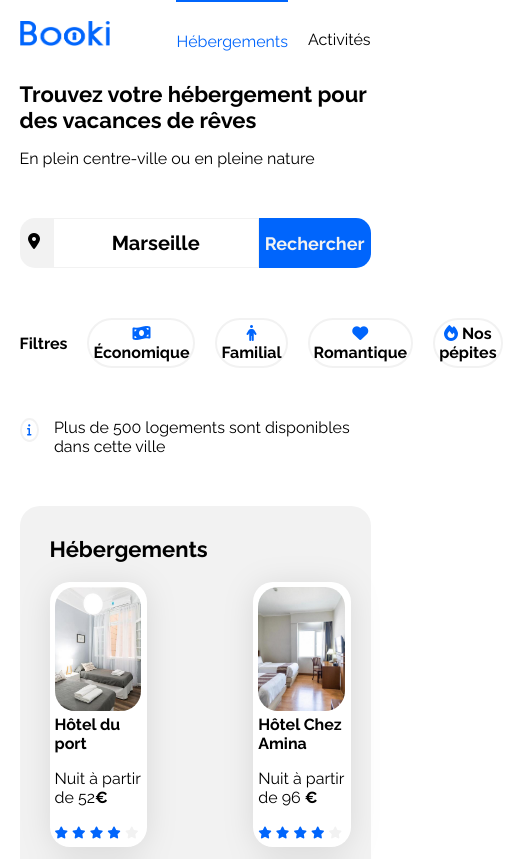
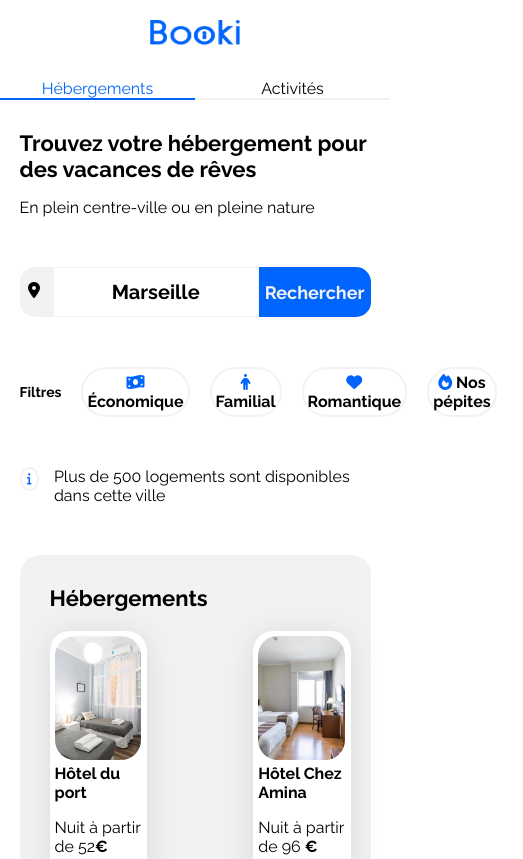
Before and after one commit to jorisbertier/Booki, a plain HTML site: page index.html in a window 390 px wide. Shown: the top 859 px of the page, 523 px wide, since content can reach past the window. Drawn offline with Linux system fonts and the light colour scheme.

Commit message:
nav bar media queries mobile

```diff
--- a/css/style.css
+++ b/css/style.css
@@ -27,10 +27,12 @@ body {
     display: flex;
     gap: 20px;
 }
+
 #menu a {
     padding-top: 30px;
     cursor: pointer;
 }
+
 #menu a:nth-child(1) {
     color: var(--main-color);
     border-top: 2px solid var(--main-color);
@@ -453,6 +455,42 @@ footer ul li:nth-child(1){
 }
 
 /* Small devices (phones, less than 768px) */
-@media (max-width: 767.98px) {
-    /* ... */
+@media (max-width: 768px) {
+
+    #menu{
+        width: 100%;
+        gap: 0;
+    }
+
+    #menu a:nth-child(1) {
+        color: var(--main-color);
+        border-bottom: 2px solid var(--main-color);
+        border-top: none;
+        width: 50%;
+        text-align: center;
+    }
+
+    #menu a:nth-child(2) {
+        border-bottom: 2px solid var(--main-bg-color);
+        width: 50%;
+        text-align: center;
+    }
+
+    nav {
+        display: flex;
+        flex-direction: column;
+        width: 100%;
+    }
+
+    h3 {
+        font-size: 14px;
+    }
+
+    footer ul li:nth-child(1) {
+        font-size: 16px;
+    }
+
+    footer ul li {
+        font-size: 14px;
+    }
 }
```
